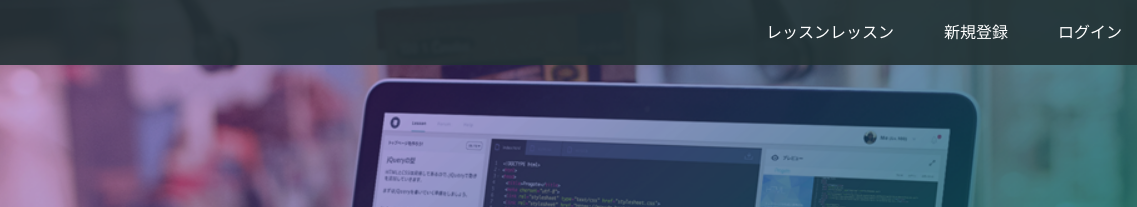
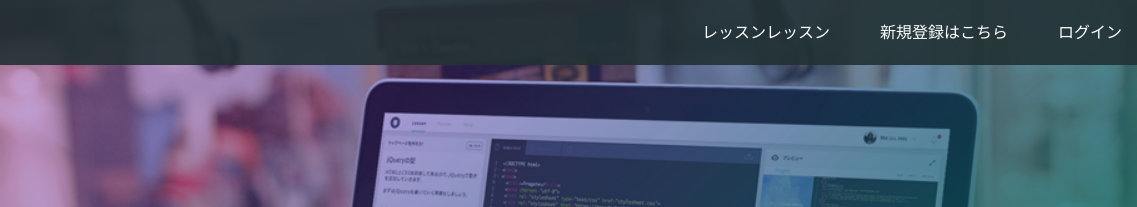
Before and after one commit to yhweb-star/yhweb-star.github.io, a plain HTML site: page index.html in a window 1280 px wide. Shown: the top 207 px of the page, 143-1280 px from the left. Drawn offline with Linux system fonts and the light colour scheme.

Commit message:
Update index.html

```diff
--- a/index.html
+++ b/index.html
@@ -16,7 +16,7 @@
       <span class="fa fa-bars menu-icon"></span>
       <div class="header-right">
         <a href="#">レッスンレッスン</a>
-        <a href="#">新規登録</a>
+        <a href="#">新規登録はこちら</a>
         <a href="#" class="login">ログイン</a>
       </div>
     </div>
```
